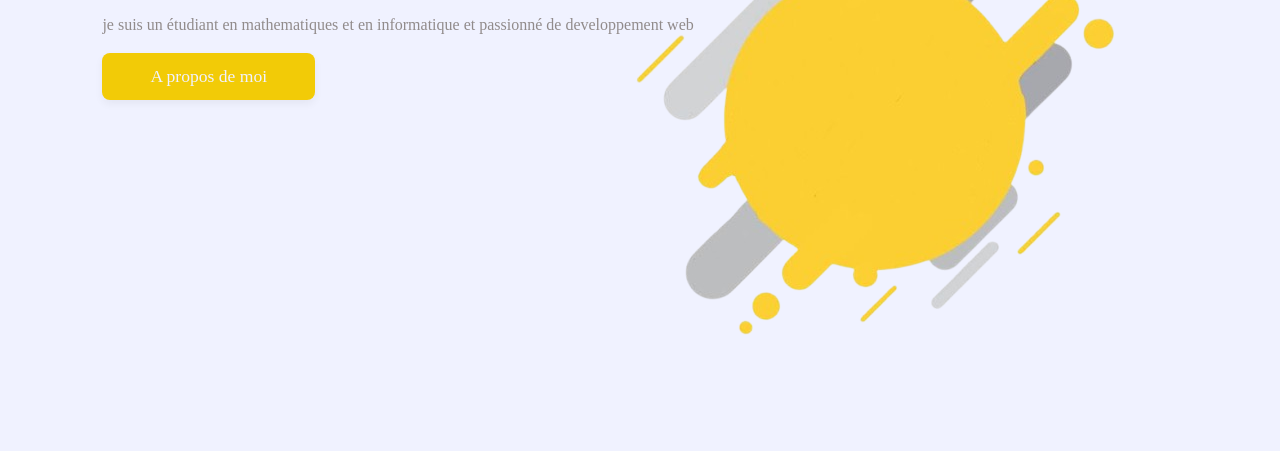
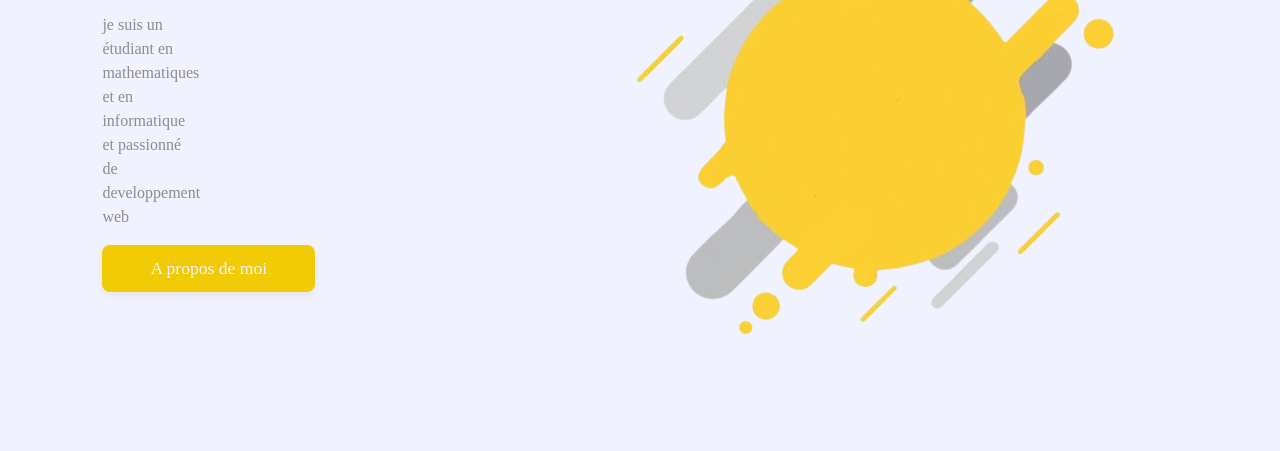
Before and after one commit to Mirio-rgb/projetw, a plain HTML site: page index.html in a window 1280 px wide. Shown: the part 349-800 px from the top of the page. Drawn offline with Linux system fonts and the light colour scheme; a web font is replaced by a local one.

Commit message:
Update style.css
ok

```diff
--- a/asset/CSS/style.css
+++ b/asset/CSS/style.css
@@ -85,6 +85,9 @@ nav ul li a:hover{
 .content p{
     color: #918b8b;
     line-height: 1.5rem;
+    max-width:90%;
+    width:6rem;
+
 }
 .content .btn{
     display: inline-block;
```
